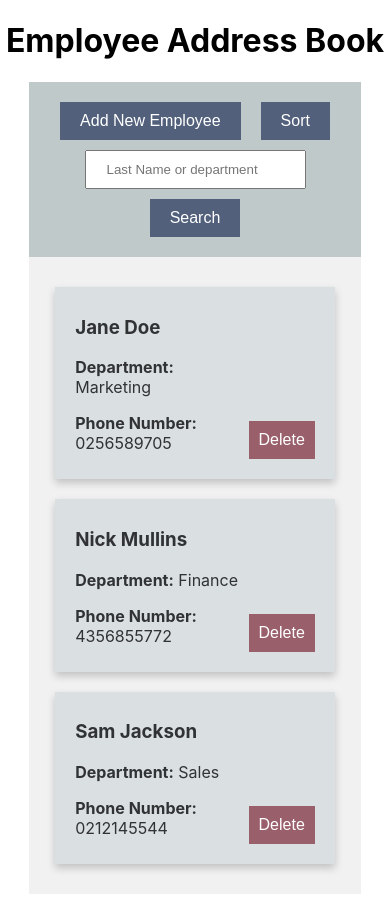
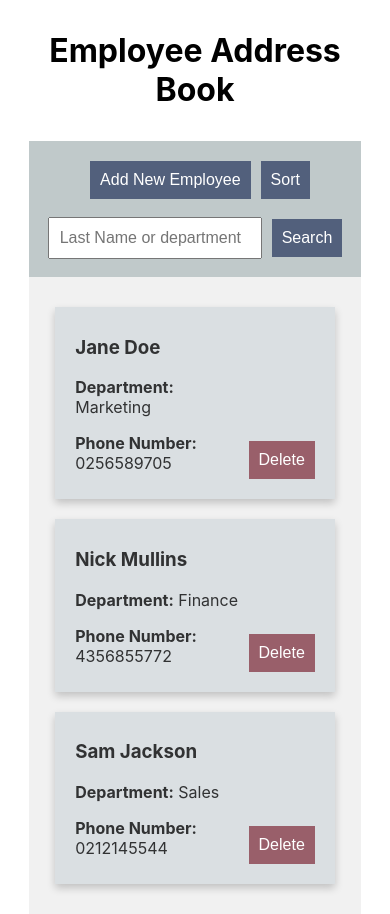
Before and after one commit to sergevitali/address-book-react-app, a React (Create React App) app: page / in a window 390 px wide. Built offline with nearby package versions, Linux system fonts and the light colour scheme.

Commit message:
search input style

```diff
--- a/src/App.js
+++ b/src/App.js
@@ -249,7 +249,7 @@ class App extends Component {
       employees = this.state.employees
     return (
       <div className = { styles.App } >
-        <h1>Employee Address Book</h1> {
+        <h1 style={{padding:'10px'}}>Employee Address Book</h1> {
         this.state.displayForm ?
         <Form handleSubmit={(event) => this.addEmployeeHandler(event)}
               changed={this.inputChangedHandler}
--- a/src/Components/Menu/Menu.module.css
+++ b/src/Components/Menu/Menu.module.css
@@ -11,7 +11,7 @@
     background-color: rgb(82, 96, 124);
     border: none;
     color: white;
-    padding: 10px 20px;
+    padding: 10px 10px;
     text-align: center;
     text-decoration: none;
     display: inline-block;
@@ -27,7 +27,9 @@
   }
 
 .Input{
-    padding: 10px 20px;
+    padding: 10px 10px;
+    font-size:16px;
+    width:190px;
   }
 
   @media (max-width:750px){
@@ -36,6 +38,7 @@
       align-items: center;
     }
     .Button {
-      margin: 10px;
+      margin-bottom: 10px;
+      margin-top:10px;
     }
   }
```
